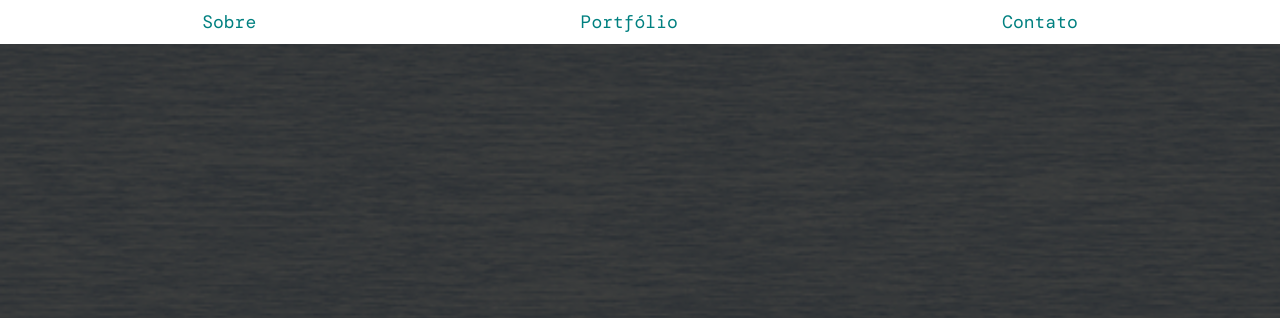
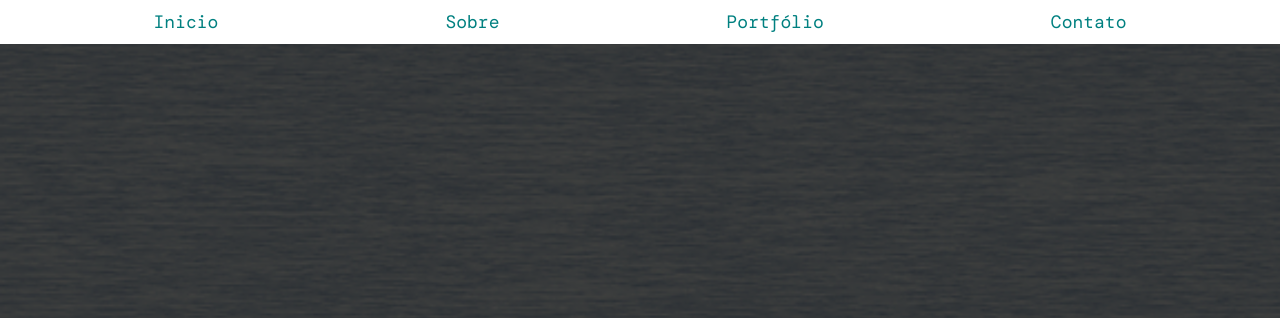
Before and after one commit to alex-chaves/imersao-css, a plain HTML site: page index.html in a window 1280 px wide. Shown: the top 318 px of the page. Drawn offline with nearby package versions, Linux system fonts and the light colour scheme.

Commit message:
Adicione navegação na página para o topo
Foi adicionado o id inicio no header para a navegação no topo

```diff
--- a/index.html
+++ b/index.html
@@ -8,9 +8,10 @@
     <link rel="stylesheet" href="css/style.css">
 </head>
 <body>
-    <header>
+    <header id="inicio">
         <nav class="menu">
           <ul class="conteiner">
+            <li><a href="#inicio">Inicio</a></li>
             <li><a href="#sobre">Sobre</a></li>
             <li><a href="#portfolio">Portfólio</a></li>
             <li><a href="#contato">Contato</a></li>
```
